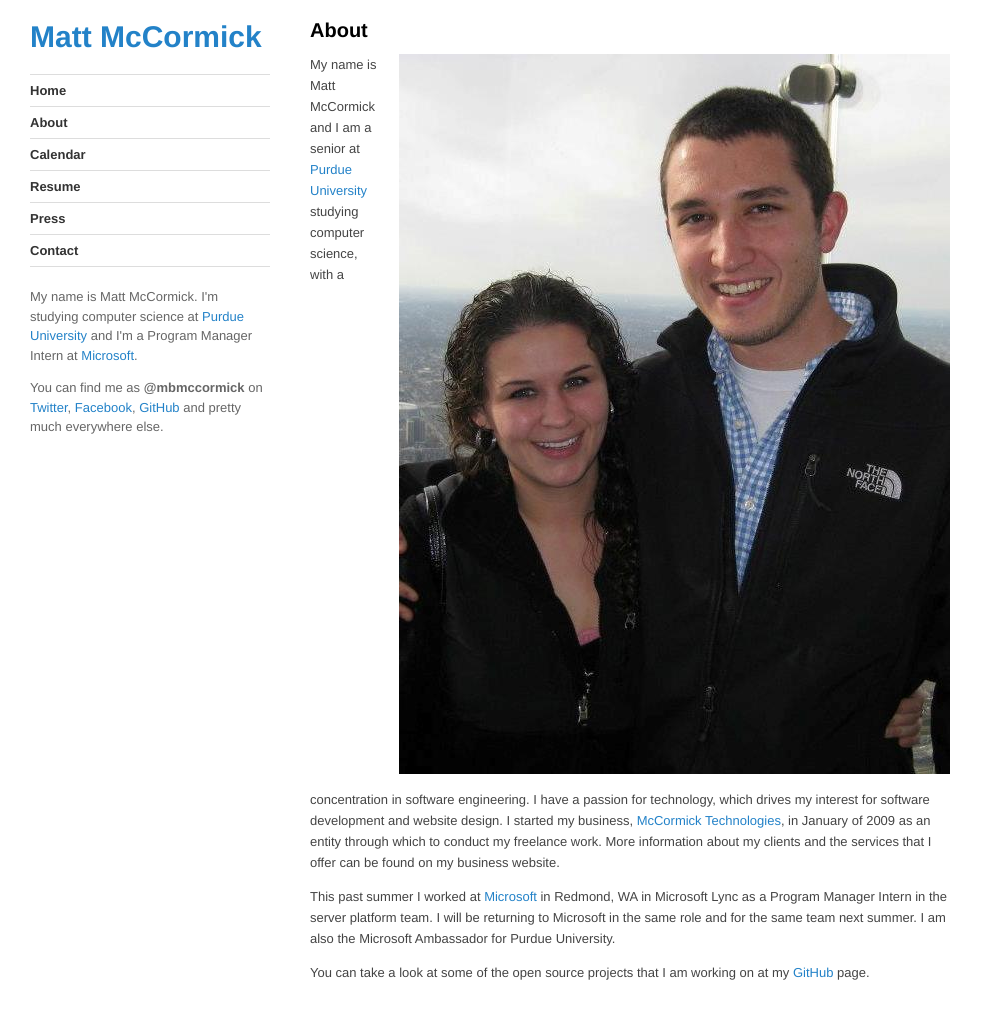
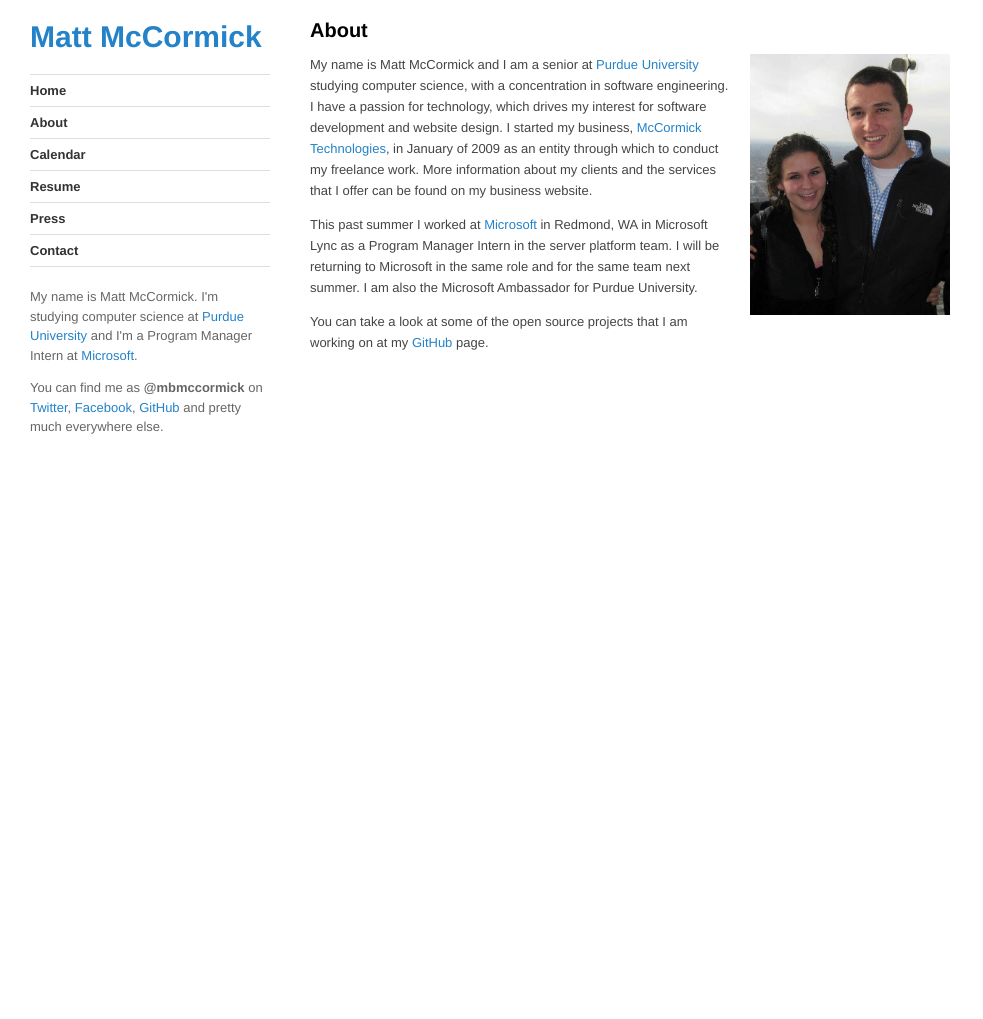
Before and after one commit to mbmccormick/mbmccormick.github.io, a Jekyll site: the page built from about/index.md, in a window 1280 px wide and 1046 px high. Shown: the top 1019 px of the window, without its empty margins (0-983 px from the left). Built offline with Jekyll 4.4.1, drawn with Linux system fonts in a browser that asks for light colours; Markdown is read by kramdown in place of the engine named in the settings.

Commit message:
Fixing styling of profile image, removing fanciness.

```diff
--- a/css/base.css
+++ b/css/base.css
@@ -375,7 +375,7 @@ img.alignLeft {
 }
 
 img.profile {
-  width:200px;
+  width:200px !important;
 }
 
 .follow-box {
@@ -808,6 +808,10 @@ code span.comment,code.html span.comment,code.xaml span.comment,.highlight .gh,.
     display:none;
   }
 
+  img.profile {
+    width:auto !important;
+  }
+
   a.follow-box {
     display:none;
   }
```
